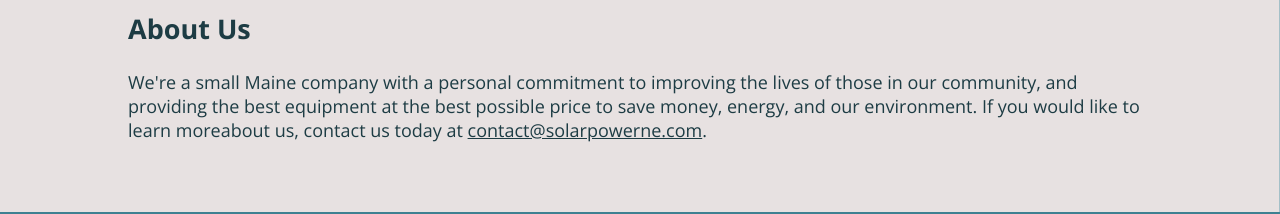
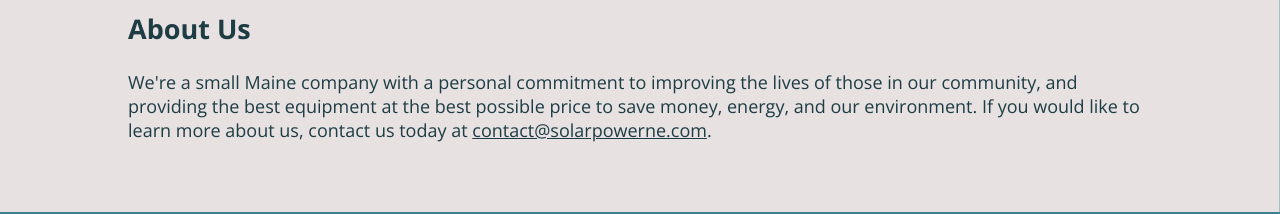
Before and after one commit to robitaille1/solar-ne, a React (Create React App) app: page /about in a window 1280 px wide. Shown: the part 322-536 px from the top of the page. Built offline with nearby package versions, Linux system fonts and the light colour scheme.

Commit message:
fixed copy

```diff
--- a/src/components/AboutSection/AboutSection.js
+++ b/src/components/AboutSection/AboutSection.js
@@ -10,7 +10,7 @@ const aboutSection = () => (
       We're a small Maine company with a personal commitment to improving the
       lives of those in our community, and providing the best equipment at the
       best possible price to save money, energy, and our environment. If you
-      would like to learn moreabout us, contact us today at{" "}
+      would like to learn more about us, contact us today at{" "}
       <a href="mailto:contact@solarpowerne.com">contact@solarpowerne.com</a>.
     </p>
     {/* <p>
```
